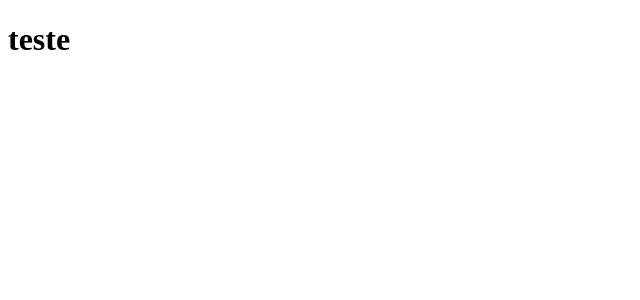
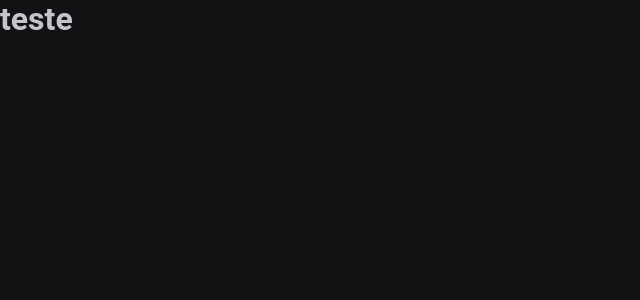
Before and after one commit to 0xREALAldc/ignite-02-reactjs-pomodoro-timer, a React (Vite) app: page / in a window 1280 px wide. Shown: the top 300 px of the page, without its empty margins (0-640 px from the left). Built offline with nearby package versions, Linux system fonts and the light colour scheme.

Commit message:
Add: basic css for our project, theme and colors for the project

```diff
--- a/src/styles/global.ts
+++ b/src/styles/global.ts
@@ -1,3 +1,29 @@
 import { createGlobalStyle } from 'styled-components'
 
-export const GlobalStyle = createGlobalStyle``
+export const GlobalStyle = createGlobalStyle`
+  * {
+    margin: 0;
+    padding: 0;
+    box-sizing: border-box;
+  }
+
+  :focus {
+    outline: 0; // removes the outline when a component is with focus
+    box-shadow: 0 0 0 2px ${(props) => props.theme['green-500']}
+  }
+
+  body {
+    background: ${(props) => props.theme['gray-900']};
+    color: ${(props) => props.theme['gray-300']};
+  }
+  /* to facilitate the use of REM metric unit, then I know that 0.1 REM is 1px */
+  html {
+    font-size: 62.5%;
+  }
+
+  body, input, textarea, button {
+    font-family: 'Roboto', sans-serif;
+    font-weight: 400;
+    font-size: 1.6rem;
+  }
+`
--- a/src/styles/themes/default.ts
+++ b/src/styles/themes/default.ts
@@ -1,3 +1,21 @@
 export const defaultTheme = {
+  white: '#FFF',
 
+  'gray-100': '#E1E1E6',
+  'gray-300': '#C4C4CC',
+  'gray-400': '#8D8D99',
+  'gray-500': '#7C7C8A',
+  'gray-600': '#323238',
+  'gray-700': '#29292E',
+  'gray-800': '#202024',
+  'gray-900': '#121214',
+
+  'green-300': '#00B37E',
+  'green-500': '#00875F',
+  'green-700': '#015F43',
+
+  'red-500': '#AB222E',
+  'red-700': '#7A1921',
+
+  'yellow-500': '#FBA94C',
 }
```
